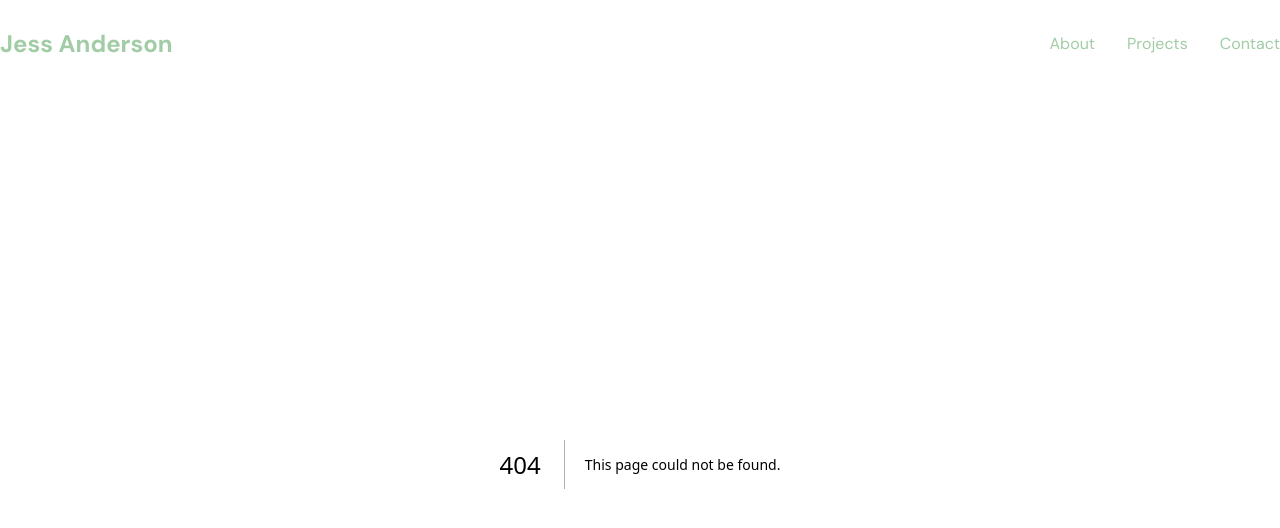
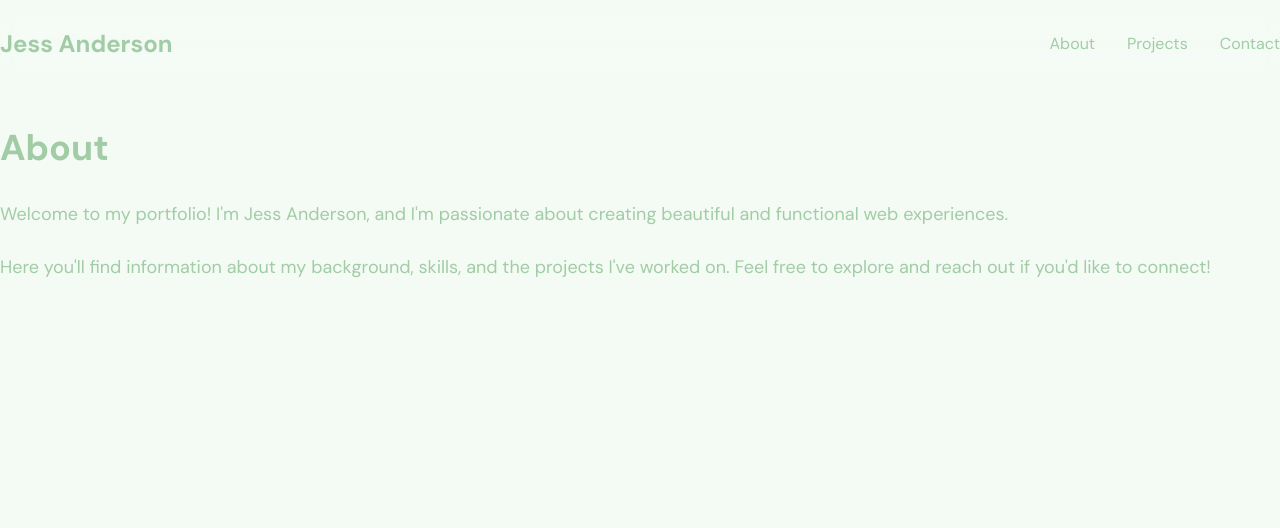
Before and after one commit to jesslaurena/portfolio, a Next.js app: page /about in a window 1280 px wide. Before the commit this address had no page. Shown: the top 528 px of the page. Built offline with nearby package versions, Linux system fonts and the light colour scheme.

Commit message:
basic layout for other pages

```diff
--- /dev/null
+++ b/src/app/about/page.tsx
@@ -0,0 +1,22 @@
+export default function About() {
+  return (
+    <div className="min-h-screen">
+      <div className="max-w-7xl mx-auto py-16">
+        <h1 className="text-4xl font-bold mb-8">
+          About
+        </h1>
+        <div>
+          <p className="text-lg leading-relaxed mb-6">
+            Welcome to my portfolio! I'm Jess Anderson, and I'm passionate about
+            creating beautiful and functional web experiences.
+          </p>
+          <p className="text-lg leading-relaxed mb-6">
+            Here you'll find information about my background, skills, and the
+            projects I've worked on. Feel free to explore and reach out if you'd
+            like to connect!
+          </p>
+        </div>
+      </div>
+    </div>
+  );
+}
--- /dev/null
+++ b/src/app/contact/page.tsx
@@ -0,0 +1,16 @@
+export default function Contact() {
+  return (
+    <div className="min-h-screen">
+      <div className="max-w-7xl mx-auto py-16">
+        <h1 className="text-4xl font-bold mb-8">
+          Contact
+        </h1>
+        <div>
+          <p className="text-lg leading-relaxed mb-6">
+            Contact me at <a href="mailto:jessanderrson@gmail.com">jessanderrson@gmail.com</a>
+          </p>
+        </div>
+      </div>
+    </div>
+  );
+}
--- /dev/null
+++ b/src/app/projects/page.tsx
@@ -0,0 +1,16 @@
+export default function Projects() {
+  return (
+    <div className="min-h-screen">
+      <div className="max-w-7xl mx-auto py-16">
+        <h1 className="text-4xl font-bold mb-8">
+          Projects
+        </h1>
+        <div>
+          <p className="text-lg leading-relaxed mb-6">
+            Here you'll find information about the projects I've worked on.
+          </p>
+        </div>
+      </div>
+    </div>
+  );
+}
```
